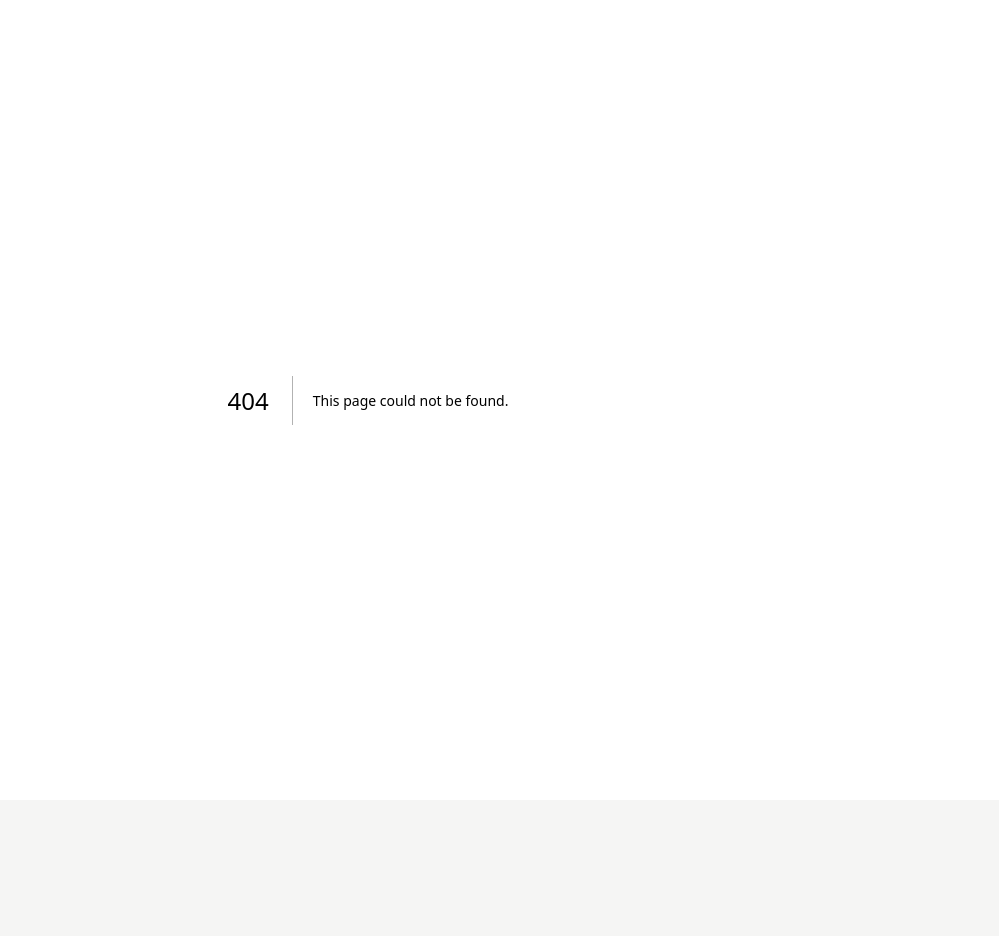
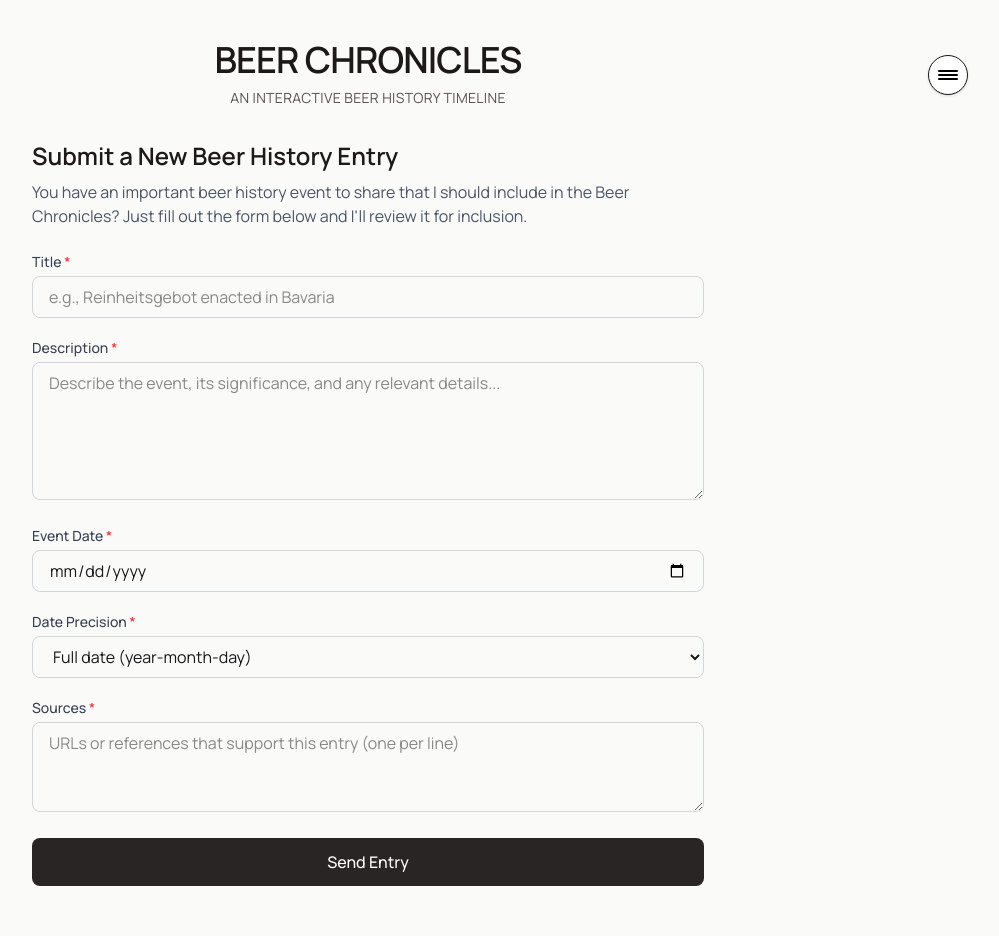
Before and after one commit to beer-chronicles-timeline/beer-chronicles-timeline.github.io, a Next.js app: page /submit in a window 1280 px wide. Before the commit this address had no page. Shown: the top 936 px of the page, without its empty margins (272-1271 px from the left). Before the commit the page ends 800 px from the top, so only its background shows below. Built offline with nearby package versions, Linux system fonts and the light colour scheme; a web font is replaced by a local one.

Commit message:
=Added missing file

```diff
--- /dev/null
+++ b/src/app/submit/page.tsx
@@ -0,0 +1,230 @@
+// app/submit/page.tsx
+"use client";
+
+import { useState } from "react";
+import Link from "next/link";
+import HeaderMenu from "@/components/HeaderMenu";
+
+export default function SubmitPage() {
+  const [formData, setFormData] = useState({
+    title: "",
+    description: "",
+    eventDate: "",
+    datePrecision: "date",
+    sources: "",
+  });
+
+  const [isSubmitting, setIsSubmitting] = useState(false);
+  const [submitStatus, setSubmitStatus] = useState<"idle" | "success" | "error">("idle");
+
+  const handleChange = (e: React.ChangeEvent<HTMLInputElement | HTMLTextAreaElement | HTMLSelectElement>) => {
+    const { name, value } = e.target;
+    setFormData(prev => ({ ...prev, [name]: value }));
+  };
+
+  const handleSubmit = async (e: React.FormEvent) => {
+    e.preventDefault();
+    setIsSubmitting(true);
+    setSubmitStatus("idle");
+
+    try {
+      const response = await fetch("https://formspree.io/f/mredvnge", {
+        method: "POST",
+        headers: {
+          "Content-Type": "application/json",
+        },
+        body: JSON.stringify({
+          title: formData.title,
+          description: formData.description,
+          eventDate: formData.eventDate,
+          datePrecision: formData.datePrecision,
+          sources: formData.sources,
+          _subject: "New Beer History Entry Submission",
+        }),
+      });
+
+      if (response.ok) {
+        setSubmitStatus("success");
+        setFormData({
+          title: "",
+          description: "",
+          eventDate: "",
+          datePrecision: "date",
+          sources: "",
+        });
+      } else {
+        setSubmitStatus("error");
+      }
+    } catch (error) {
+      setSubmitStatus("error");
+    } finally {
+      setIsSubmitting(false);
+    }
+  };
+
+  return (
+    <main className="min-h-screen bg-stone-50 p-4 md:p-10 flex flex-col">
+      <header className="mb-8">
+        {/* Mobile layout: menu and BEER on same line */}
+        <div className="flex items-start justify-between gap-2 md:hidden">
+          <h1 className="text-4xl font-semibold tracking-tight text-stone-900 font-serif">
+            BEER
+          </h1>
+          <HeaderMenu />
+        </div>
+
+        {/* Desktop layout: centered title with menu on right */}
+        <div className="hidden md:flex md:flex-row md:items-center md:justify-between">
+          <div className="w-1/3" />
+          <div className="w-1/3 text-center">
+            <h1 className="text-4xl font-semibold tracking-tight text-stone-900 font-serif whitespace-nowrap">
+              BEER CHRONICLES
+            </h1>
+            <h2 className="text-stone-600 mt-2 tracking-wide uppercase text-sm">
+              An Interactive Beer History Timeline
+            </h2>
+          </div>
+          <div className="w-1/3 flex justify-end">
+            <HeaderMenu />
+          </div>
+        </div>
+
+        {/* Subtitle - visible on both, but on mobile it appears below the BEER+menu line */}
+        <div className="block md:hidden mt-2">
+          <h1 className="text-4xl font-semibold tracking-tight text-stone-900 font-serif">
+            CHRONICLES
+          </h1>
+          <h2 className="text-stone-600 mt-2 tracking-wide uppercase text-sm">
+            Submit New Entry
+          </h2>
+        </div>
+      </header>
+
+      <section className="max-w-2xl mx-auto">
+        <h2 className="text-2xl font-semibold font-serif text-stone-900 mb-2">Submit a New Beer History Entry</h2>
+        <p className="text-gray-600 mb-6">You have an important beer history event to share that I should include in the Beer Chronicles? Just fill out the form below and I'll review it for inclusion.</p>
+
+        <form onSubmit={handleSubmit} className="space-y-5">
+          {/* Title Field */}
+          <div>
+            <label htmlFor="title" className="block text-sm font-medium text-gray-700 mb-1">
+              Title <span className="text-red-500">*</span>
+            </label>
+            <input
+              type="text"
+              id="title"
+              name="title"
+              required
+              value={formData.title}
+              onChange={handleChange}
+              className="w-full px-4 py-2 border border-gray-300 rounded-lg focus:ring-2 focus:ring-stone-500 focus:border-transparent"
+              placeholder="e.g., Reinheitsgebot enacted in Bavaria"
+            />
+          </div>
+
+          {/* Description Field */}
+          <div>
+            <label htmlFor="description" className="block text-sm font-medium text-gray-700 mb-1">
+              Description <span className="text-red-500">*</span>
+            </label>
+            <textarea
+              id="description"
+              name="description"
+              required
+              rows={5}
+              value={formData.description}
+              onChange={handleChange}
+              className="w-full px-4 py-2 border border-gray-300 rounded-lg focus:ring-2 focus:ring-stone-500 focus:border-transparent"
+              placeholder="Describe the event, its significance, and any relevant details..."
+            />
+          </div>
+
+          {/* Event Date Field */}
+          <div>
+            <label htmlFor="eventDate" className="block text-sm font-medium text-gray-700 mb-1">
+              Event Date <span className="text-red-500">*</span>
+            </label>
+            <input
+              type="date"
+              id="eventDate"
+              name="eventDate"
+              required
+              value={formData.eventDate}
+              onChange={handleChange}
+              className="w-full px-4 py-2 border border-gray-300 rounded-lg focus:ring-2 focus:ring-stone-500 focus:border-transparent"
+            />
+          </div>
+
+          {/* Date Precision Field */}
+          <div>
+            <label htmlFor="datePrecision" className="block text-sm font-medium text-gray-700 mb-1">
+              Date Precision <span className="text-red-500">*</span>
+            </label>
+            <select
+              id="datePrecision"
+              name="datePrecision"
+              required
+              value={formData.datePrecision}
+              onChange={handleChange}
+              className="w-full px-4 py-2 border border-gray-300 rounded-lg focus:ring-2 focus:ring-stone-500 focus:border-transparent"
+            >
+              <option value="date">Full date (year-month-day)</option>
+              <option value="year">Year only</option>
+            </select>
+          </div>
+
+          {/* Sources Field */}
+          <div>
+            <label htmlFor="sources" className="block text-sm font-medium text-gray-700 mb-1">
+              Sources <span className="text-red-500">*</span>
+            </label>
+            <textarea
+              id="sources"
+              name="sources"
+              required
+              rows={3}
+              value={formData.sources}
+              onChange={handleChange}
+              className="w-full px-4 py-2 border border-gray-300 rounded-lg focus:ring-2 focus:ring-stone-500 focus:border-transparent"
+              placeholder="URLs or references that support this entry (one per line)"
+            />
+          </div>
+
+          {/* Submit Button */}
+          <div>
+            <button
+              type="submit"
+              disabled={isSubmitting}
+              className={`w-full py-3 px-4 rounded-lg font-medium text-white transition ${
+                isSubmitting
+                  ? "bg-gray-400 cursor-not-allowed"
+                  : "bg-stone-800 hover:bg-stone-900"
+              }`}
+            >
+              {isSubmitting ? "Sending..." : "Send Entry"}
+            </button>
+          </div>
+
+          {/* Status Messages */}
+          {submitStatus === "success" && (
+            <div className="p-4 bg-green-50 border border-green-200 rounded-lg">
+              <p className="text-green-800">Thank you! Your entry has been submitted. I'll review it soon.</p>
+            </div>
+          )}
+
+          {submitStatus === "error" && (
+            <div className="p-4 bg-red-50 border border-red-200 rounded-lg">
+              <p className="text-red-800">Sorry, there was an error sending your submission. Please try again or email me directly.</p>
+            </div>
+          )}
+        </form>
+
+        <div className="mt-8 pt-4 text-sm text-gray-600">
+          <Link href="/" className="underline hover:no-underline">
+            ← Back to the Beer History Timeline
+          </Link>
+        </div>
+      </section>
+    </main>
+  );
+}
```
